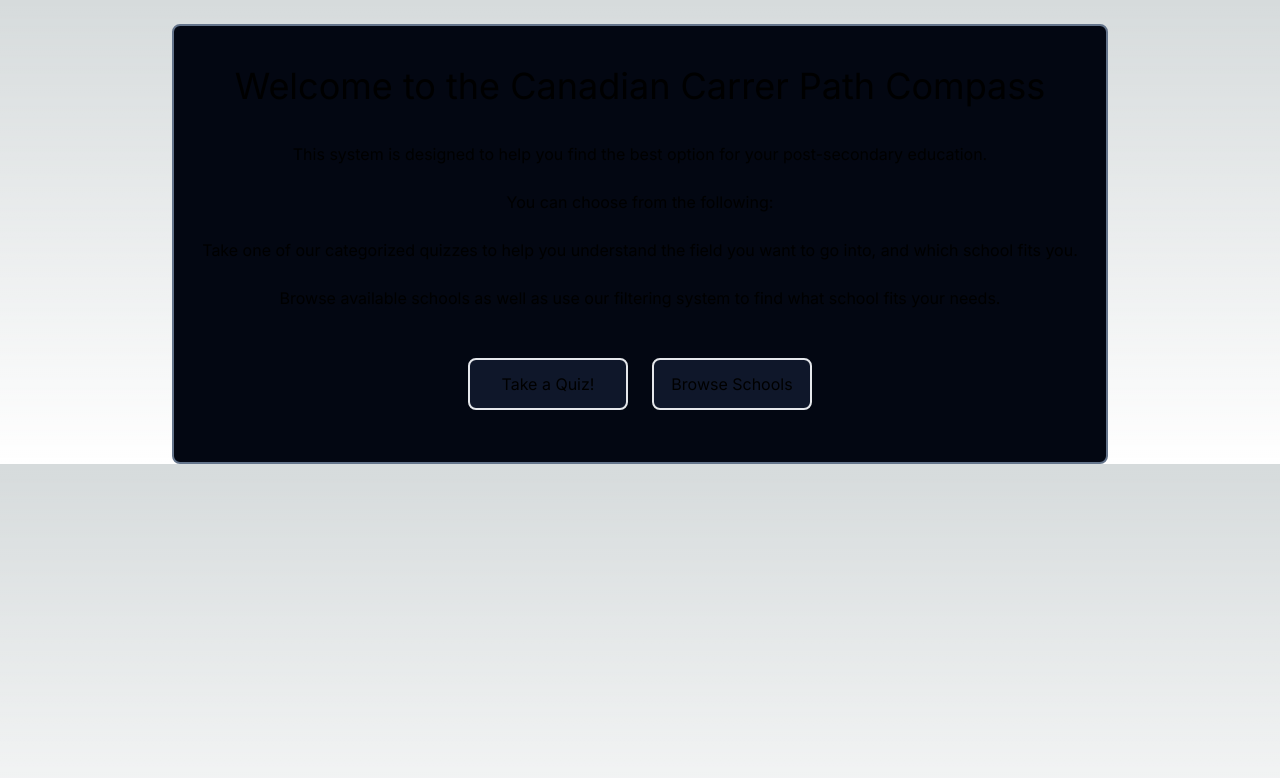
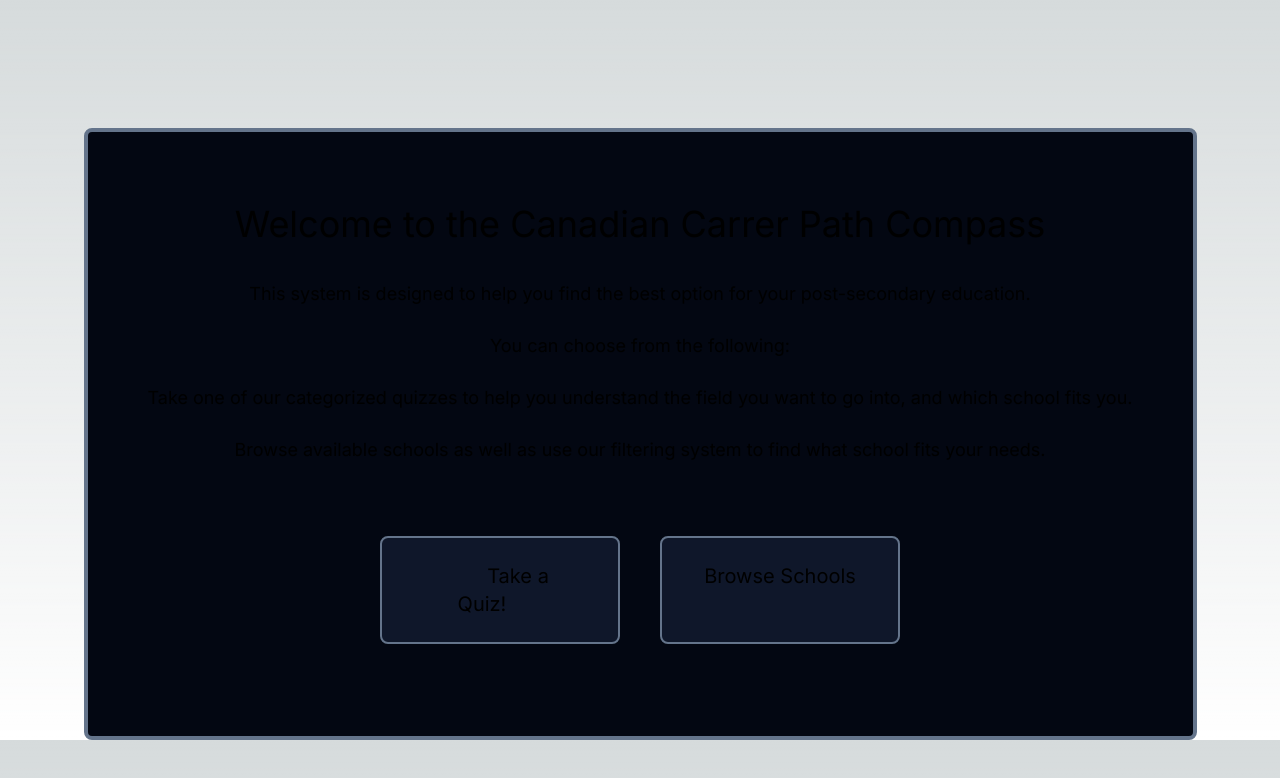
Before and after one commit to Andrew-Reimert/cprg301-career-path-compass, a Next.js app: page / in a window 1280 px wide. Shown: the top 778 px of the page. Built offline with nearby package versions, Linux system fonts and the light colour scheme.

Commit message:
More Skeleton

```diff
--- a/app/layout.js
+++ b/app/layout.js
@@ -4,8 +4,8 @@ import "./globals.css";
 const inter = Inter({ subsets: ["latin"] });
 
 export const metadata = {
-  title: "Create Next App",
-  description: "Generated by create next app",
+  title: "Canadian Career Path Compass",
+  description: "Find the best option for your post-secondary education.",
 };
 
 export default function RootLayout({ children }) {
--- a/app/page.js
+++ b/app/page.js
@@ -5,16 +5,16 @@ export default function Home() {
     <main className="flex flex-col items-center">
         <div className="w-xl">
 
-        <div className="flex items-center flex-col w-full p-4 mt-6 border-2 border-slate-500 bg-gray-950 rounded-lg">
+        <div className="flex items-center flex-col w-full p-12 mt-32 border-4 border-slate-500 bg-gray-950 rounded-lg">
           <h2 className="text-4xl p-6 text-center">Welcome to the Canadian Carrer Path Compass</h2>
-          <p className="text-center p-3">This system is designed to help you find the best option for your post-secondary education.</p>
-          <p className="text-center p-3">You can choose from the following:</p>
-          <p className="text-center p-3">Take one of our categorized quizzes to help you understand the field you want to go into, and which school fits you.</p>
-          <p className="text-center p-3">Browse available schools as well as use our filtering system to find what school fits your needs.</p>
+          <p className="text-lg text-center p-3">This system is designed to help you find the best option for your post-secondary education.</p>
+          <p className="text-lg text-center p-3">You can choose from the following:</p>
+          <p className="text-lg text-center p-3">Take one of our categorized quizzes to help you understand the field you want to go into, and which school fits you.</p>
+          <p className="text-lg text-center p-3">Browse available schools as well as use our filtering system to find what school fits your needs.</p>
 
-          <div className="flex justify-around p-6">
-          <div className="w-40 text-center m-3 p-3 border-2 bg-slate-900 hover:bg-slate-800 rounded-lg"><a href="/quiz">Take a Quiz!</a></div>
-          <div className="w-40 text-center m-3 p-3 border-2 bg-slate-900 hover:bg-slate-800 rounded-lg"><a href="/quiz">Browse Schools</a></div>
+          <div className="flex p-6 mt-4">
+          <div className="w-60 text-center m-5 p-6 border-2 border-slate-500 bg-slate-900 hover:bg-slate-800 rounded-lg"><a className="text-xl p-7 px-9" href="/quiz">Take a Quiz!</a></div>
+          <div className="w-60 text-center m-5 p-6 border-2 border-slate-500 bg-slate-900 hover:bg-slate-800 rounded-lg"><a className="text-xl" href="/quiz">Browse Schools</a></div>
           </div>
         </div>
 
@@ -22,4 +22,4 @@ export default function Home() {
     </main>
   );
 
-}
+} // The buttons aren't made correctly, something about the <a> tag placement but the div has to be first because flexbox so ill figure it out. I will fix the buttons in the next commit.
--- a/app/quiz/layout.js
+++ b/app/quiz/layout.js
@@ -4,8 +4,8 @@ import "./globals.css";
 const inter = Inter({ subsets: ["latin"] });
 
 export const metadata = {
-  title: "Create Next App",
-  description: "Generated by create next app",
+  title: "Quizzes",
+  description: "Quizzes to help you understand the field you want to go into, and which school fits you.",
 };
 
 export default function RootLayout({ children }) {
--- a/app/quiz/page.js
+++ b/app/quiz/page.js
@@ -3,21 +3,20 @@ import {react} from 'react';
 export default function Home() {
   return (
     <main className="flex flex-col items-center">
+        <div className="w-auto+ flex items-center flex-col">
 
-    <div className="max-w-xl">
-        <h1 className="text-4xl text-center">Quizzes</h1>
+          <h2 className="text-4xl p-6 mt-7 text-center">Categorized Quizzes</h2>
 
-        <div className="flex items-center flex-col w-full p-4 mt-6 border-2">
-          <h2 className="text-2xl p-4">Filler</h2>
-          <p className="text-center">More Filler hehehehe</p>
-
-          <div className="flex justify-around">
-
+          <div className="flex items-center flex-col w-fit ">
+            <div className="w-full text-center m-5 p-6 border-2 border-slate-500 bg-gray-950 hover:bg-gray-800 rounded-lg"><a className="text-5xl" href='/'>Can you be a programmer?</a></div>
+            <div className="w-full text-center m-5 p-6 border-2 border-slate-500 bg-gray-950 hover:bg-gray-800 rounded-lg"><a className="text-5xl" href='/'>Can you be a doctor?</a></div>
+            <div className="w-full text-center m-5 p-6 border-2 border-slate-500 bg-gray-950 hover:bg-gray-800 rounded-lg"><a className="text-5xl" href='/'>Can you be a lawyer?</a></div>
           </div>
         </div>
-
-      </div>
     </main>
   );
 
 }
+
+// <div className="flex items-center flex-col w-full p-12 mt-32 border-4 border-slate-500 bg-gray-950 rounded-lg"> main content
+// <div className="w-60 text-center m-5 p-6 border-2 border-slate-500 bg-gray-950 hover:bg-gray-800 rounded-lg"> button
```
